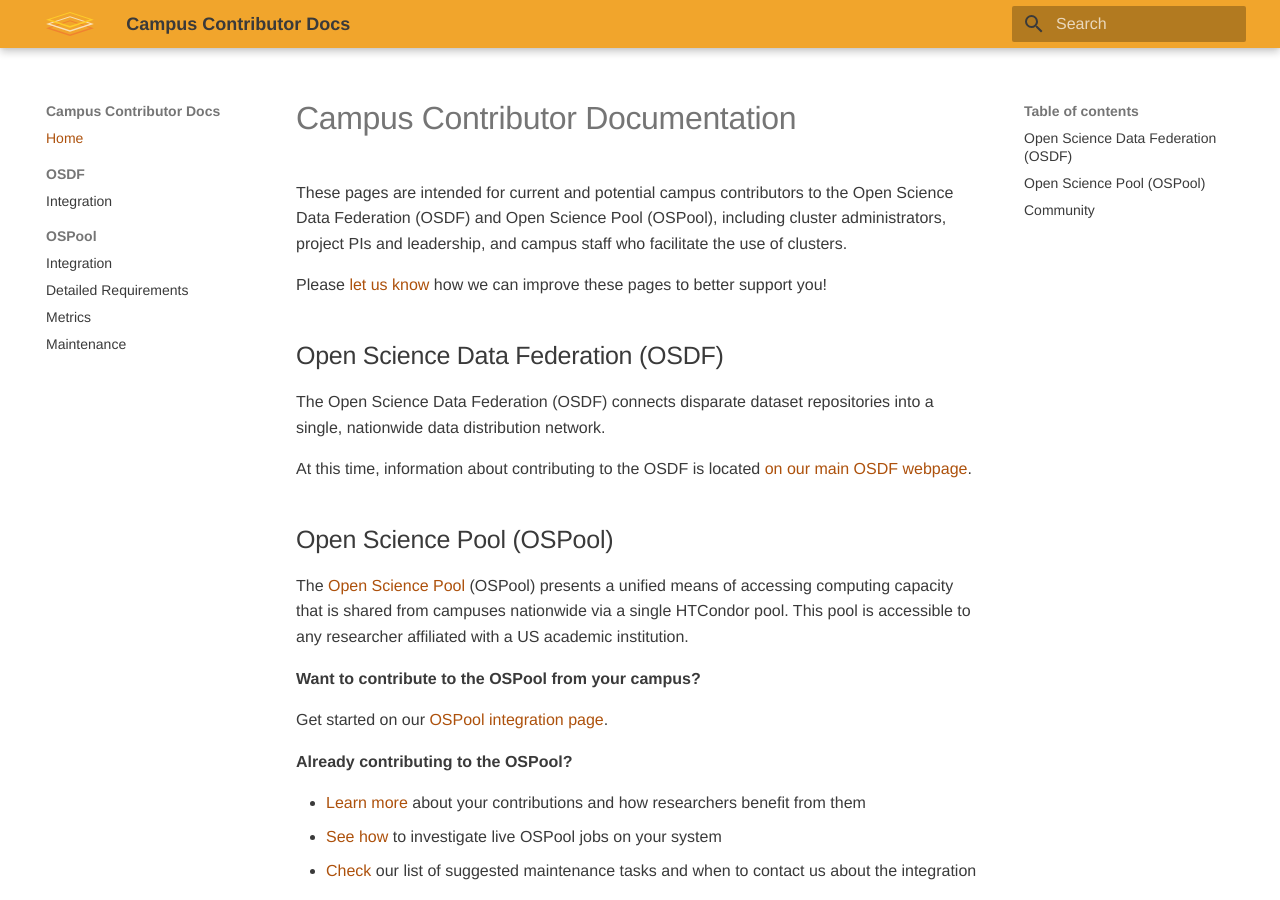
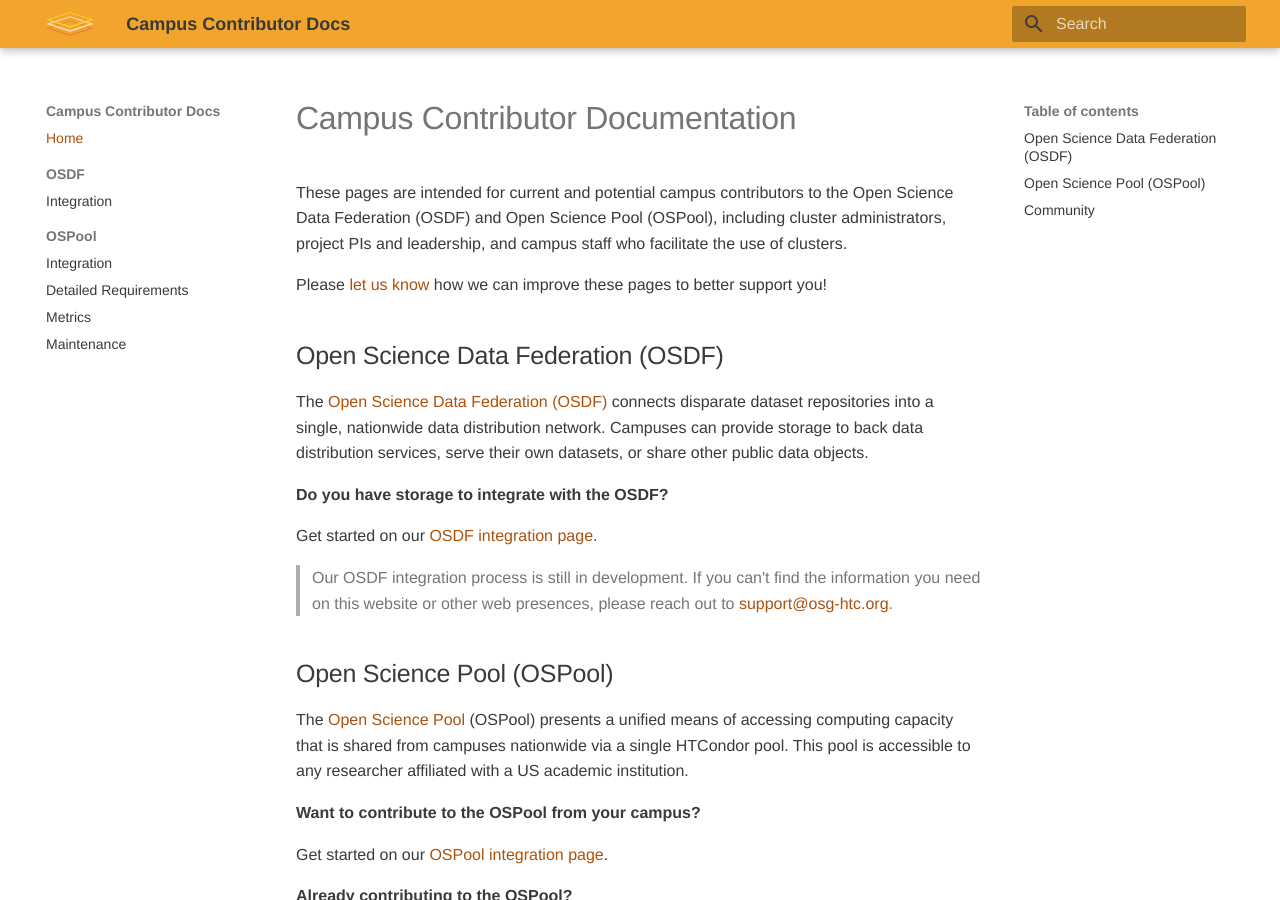
Before and after one commit to osg-htc/campus-docs, an MkDocs documentation site: the page built from docs/index.md, in a window 1280 px wide and 900 px high. Built offline with MkDocs 1.6.1 and Material for MkDocs 9.7.7, drawn with Linux system fonts in a browser that asks for light colours.

Commit message:
adding OSDF front page info

```diff
--- a/docs/index.md
+++ b/docs/index.md
@@ -13,13 +13,19 @@
 
 ## Open Science Data Federation (OSDF)
 
-The Open Science Data Federation (OSDF)
+The [Open Science Data Federation (OSDF)](https://osg-htc.org/services/osdf)
 connects disparate dataset repositories into
-a single, nationwide data distribution network.
+a single, nationwide data distribution network. Campuses can provide
+storage to back data distribution services, serve their own datasets,
+or share other public data objects.
 
-At this time, information about contributing to the OSDF is located
-[on our main OSDF webpage](https://osg-htc.org/services/osdf).
+**Do you have storage to integrate with the OSDF?**
 
+Get started on our [OSDF integration page](osdf-integration.md).
+
+> Our OSDF integration process is still in development. If you can't find
+> the information you need on this website or other web presences, please
+> reach out to [support@osg-htc.org](mailto:support@osg-htc.org).
 
 ## Open Science Pool (OSPool)
 
```
